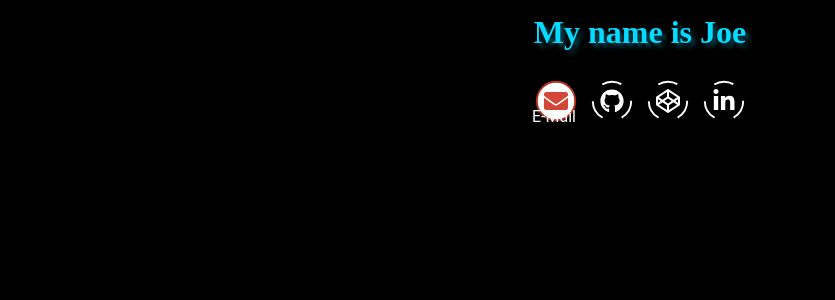
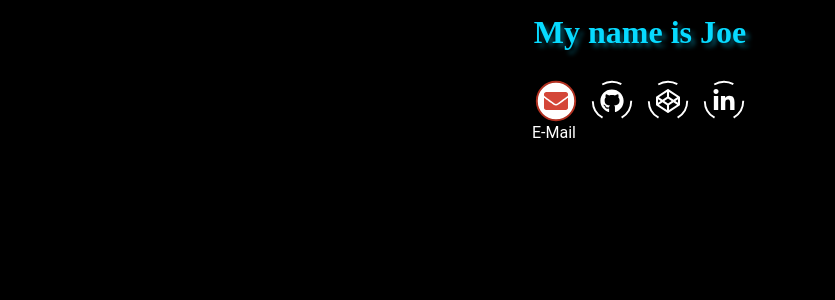
Before and after one commit to Sh0bra/Sh0bra.github.io, a PHP site: page / in a window 1280 px wide, with the pointer over the restyled element. Shown: the part 474-774 px from the top of the page, without its empty margins (0-835 px from the left). Run offline with PHP 8.4, Linux system fonts and the light colour scheme.

Commit message:
fixed spacing of words under icons

```diff
--- a/style.css
+++ b/style.css
@@ -187,7 +187,7 @@ html {
 }
 
 .landing-icons .social-link .label {
-    display: none
+    display: none;
 }
 
 .landing-icons .social-link:hover {
@@ -207,7 +207,7 @@ html {
 .landing-icons .social-link:hover .label {
     display: unset!important;
     position: relative;
-    top: -2rem
+    top: -1rem
 }
 
 .landing-icons .email:hover .circle {
```
